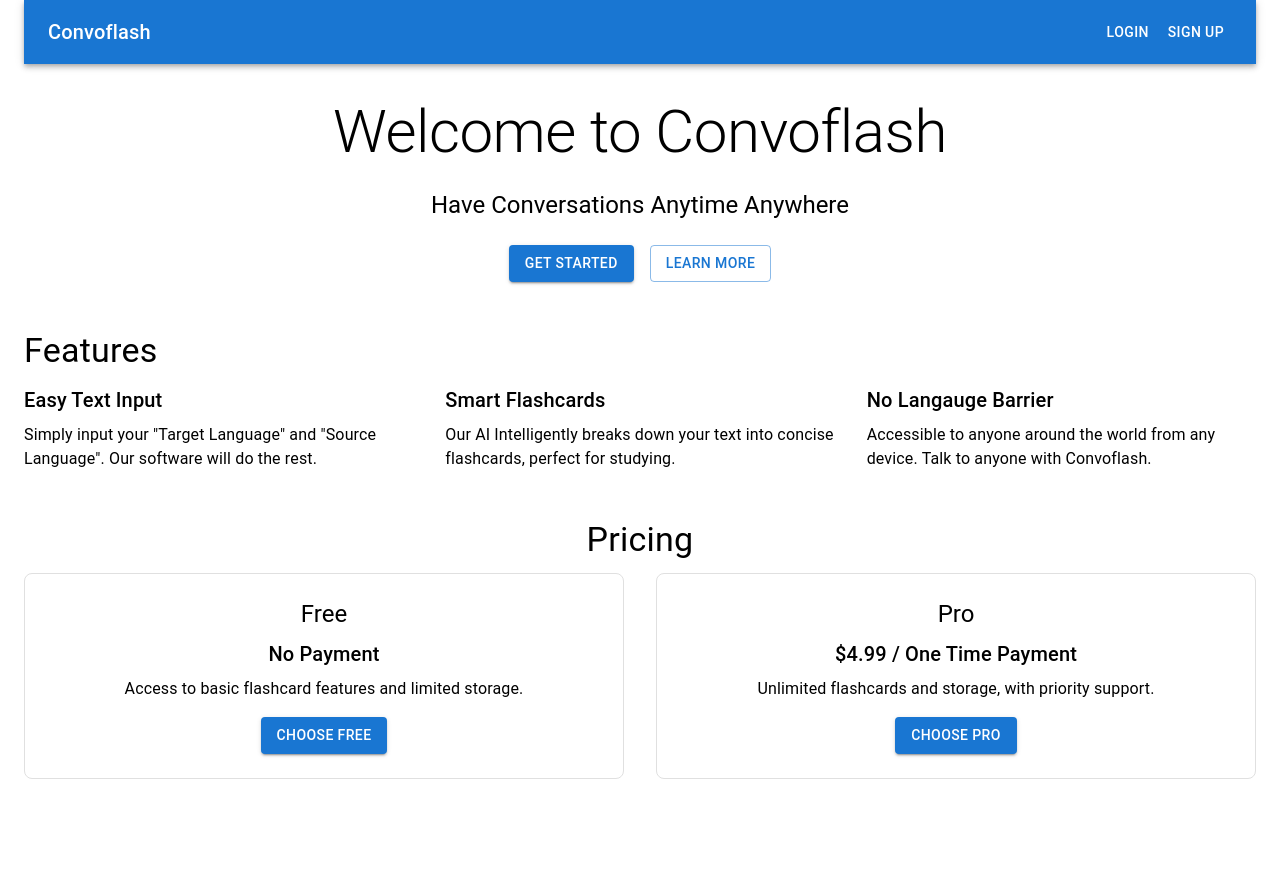
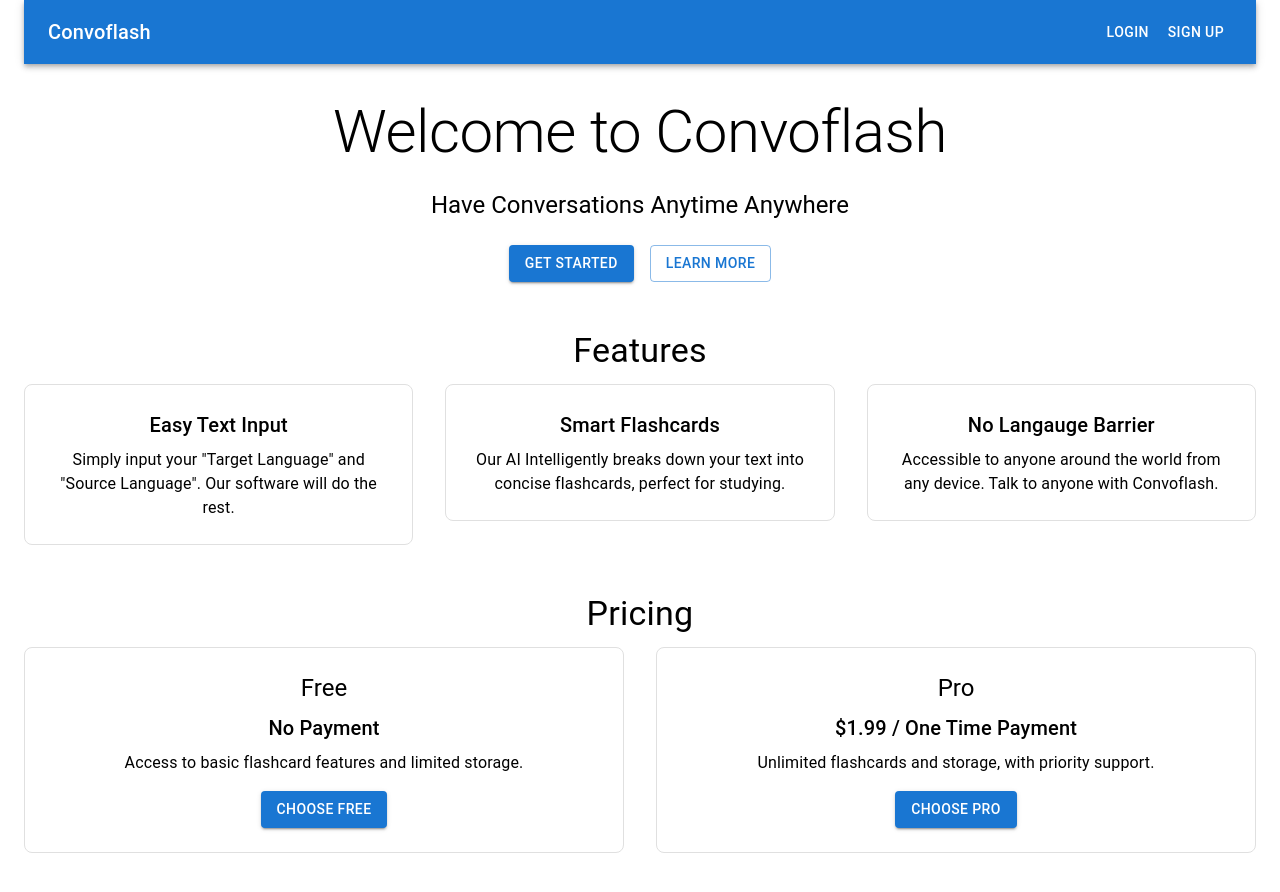
Before and after one commit to TelmenBay/Convoflash, a Next.js app: page / in a window 1280 px wide. Shown: the top 892 px of the page. Before the commit the page ends 827 px from the top, so only its background shows below. Built offline with nearby package versions, Linux system fonts and the light colour scheme; no server answers.

Commit message:
major update 2

```diff
--- a/app/api/checkout_session/route.js
+++ b/app/api/checkout_session/route.js
@@ -1,19 +1,18 @@
 import { NextResponse } from 'next/server'
 import Stripe from 'stripe'
+const stripe = new Stripe(process.env.STRIPE_SECRET_KEY)
 
-const formatAmountForStripe = (amount, currency) => {
+const formatAmountForStripe = (amount) => {
     return Math.round(amount * 100)
    }
 
-const stripe = new Stripe(process.env.STRIPE_SECRET_KEY, {
-  apiVersion: '2022-11-15',
-})
+
 
 export async function POST(req) {
   try {
     // We'll implement the checkout session creation here
     const params = {
-        mode: 'subscription',
+        submit_type: 'subscription',
         payment_method_types: ['card'],
         line_items: [
           {
@@ -22,9 +21,9 @@ export async function POST(req) {
               product_data: {
                 name: 'Pro subscription',
               },
-              unit_amount: formatAmountForStripe(4.99, 'usd'), // $1.00
+              unit_amount: formatAmountForStripe(1.99), // $1.00
               recurring: {
-                interval: 'month',
+                interval: 'one-time',
                 interval_count: 1,
               },
             },
--- a/app/page.js
+++ b/app/page.js
@@ -2,6 +2,7 @@ import React from 'react'
 import { SignedIn, SignedOut, UserButton } from '@clerk/nextjs'
 import { Box, AppBar, Button, Container, Toolbar, Typography, Grid} from '@mui/material'
 import Head from 'next/head'
+import getStripe from '../utils/get-stripe'
 
 
 const handleSubmit = async () => {
@@ -56,33 +57,54 @@ export default function Home() {
         <Button variant="contained" color="primary" sx={{mt: 2, mr: 2}} href="/generate">
           Get Started
         </Button>
-        <Button variant="outlined" color="primary" sx={{mt: 2}}>
+        <Button variant="outlined" color="primary" sx={{mt: 2}} href="https://github.com/TelmenBay/Convoflash">
           Learn More
         </Button>
       </Box>
       <Box sx={{my: 6}}>
-        <Typography variant="h4" gutterBottom>Features</Typography>
+        <Typography variant="h4" gutterBottom sx={{ textAlign: 'center' }} >Features</Typography>
         <Grid container spacing={4}>
           <Grid item xs={12} md={4}>
-            <Typography variant='h6' gutterBottom>Easy Text Input</Typography>
-            <Typography>
+            <Box sx={{
+              p:3,
+              border: '1px solid',
+              borderColor: 'grey.300',
+              borderRadius: 2,
+            }}>
+            <Typography variant='h6' gutterBottom sx={{ textAlign: 'center' }}>Easy Text Input</Typography>
+            <Typography sx={{ textAlign: 'center' }}>
               {' '}
               Simply input your "Target Language" and "Source Language". Our software will do the rest.
             </Typography>
+            </Box>
           </Grid>
           <Grid item xs={12} md={4}>
-            <Typography variant='h6' gutterBottom>Smart Flashcards</Typography>
-            <Typography>
+            <Box sx={{
+              p:3,
+              border: '1px solid',
+              borderColor: 'grey.300',
+              borderRadius: 2,
+            }}>
+            <Typography variant='h6' gutterBottom sx={{ textAlign: 'center' }}>Smart Flashcards</Typography>
+            <Typography sx={{ textAlign: 'center' }}>
               {' '}
               Our AI Intelligently breaks down your text into concise flashcards, perfect for studying.
             </Typography>
+            </Box>
           </Grid>
           <Grid item xs={12} md={4}>
-            <Typography variant='h6' gutterBottom>No Langauge Barrier</Typography>
-            <Typography>
+            <Box sx={{
+              p:3,
+              border: '1px solid',
+              borderColor: 'grey.300',
+              borderRadius: 2,
+            }}>
+            <Typography variant='h6' gutterBottom sx={{ textAlign: 'center' }}>No Langauge Barrier</Typography>
+            <Typography sx={{ textAlign: 'center' }}>
               {' '}
               Accessible to anyone around the world from any device. Talk to anyone with Convoflash.
             </Typography>
+            </Box>
           </Grid>
         </Grid>
       </Box>
@@ -115,7 +137,7 @@ export default function Home() {
               borderRadius: 2,
             }}>
               <Typography variant='h5' gutterBottom>Pro</Typography>
-              <Typography variant='h6' gutterBottom>$4.99 / One Time Payment</Typography>
+              <Typography variant='h6' gutterBottom>$1.99 / One Time Payment</Typography>
               <Typography>
                 {' '}
                 Unlimited flashcards and storage, with priority support.
--- a/app/sign-up/[[...sign-up]]/page.js
+++ b/app/sign-up/[[...sign-up]]/page.js
@@ -1,6 +1,6 @@
 import React from 'react';
 import { Container, Box, Typography, AppBar, Toolbar, Button } from '@mui/material';
-import { SignIn, SignUp } from '@clerk/nextjs';
+import { SignUp } from '@clerk/nextjs';
 import Link from 'next/link';
 
 export default function SignUpPage() {
--- a/jsconfig.json
+++ b/jsconfig.json
@@ -1,8 +1,9 @@
 {
   "compilerOptions": {
-    "baseUrl": ".",
+
+
     "paths": {
-      "@/firebase": ["firebase/index"],
+      "@/*": ["./*"]
     }
   }
 }
--- a/package.json
+++ b/package.json
@@ -14,10 +14,12 @@
     "@emotion/styled": "^11.13.0",
     "@mui/material": "^5.16.7",
     "@stripe/stripe-js": "^4.3.0",
+    "firebase": "^10.13.1",
     "next": "14.2.6",
     "openai": "^4.56.1",
     "react": "^18",
-    "react-dom": "^18"
+    "react-dom": "^18",
+    "stripe": "^16.8.0"
   },
   "devDependencies": {
     "@types/node": "22.5.0",
```
Also changed, not shown: app/flashcard/page.js (added, +13 -0 lines), app/flashcards/page.js (+32 -33 lines), app/generate/page.js (+30 -25 lines), firebase.js (+13 -9 lines), app/result/page.js (added), 1 other file (tests, documents, lock files or other folders).
